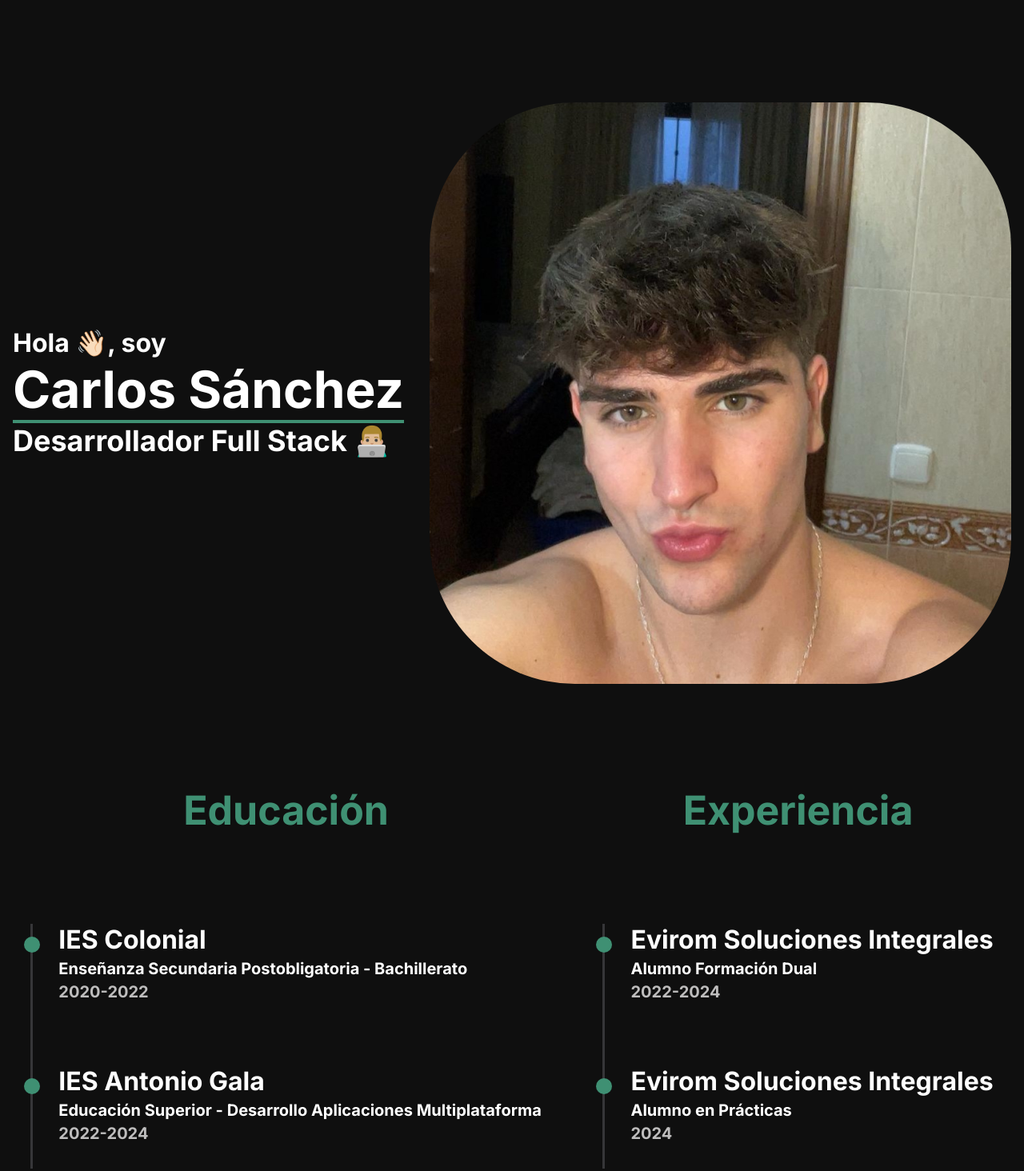
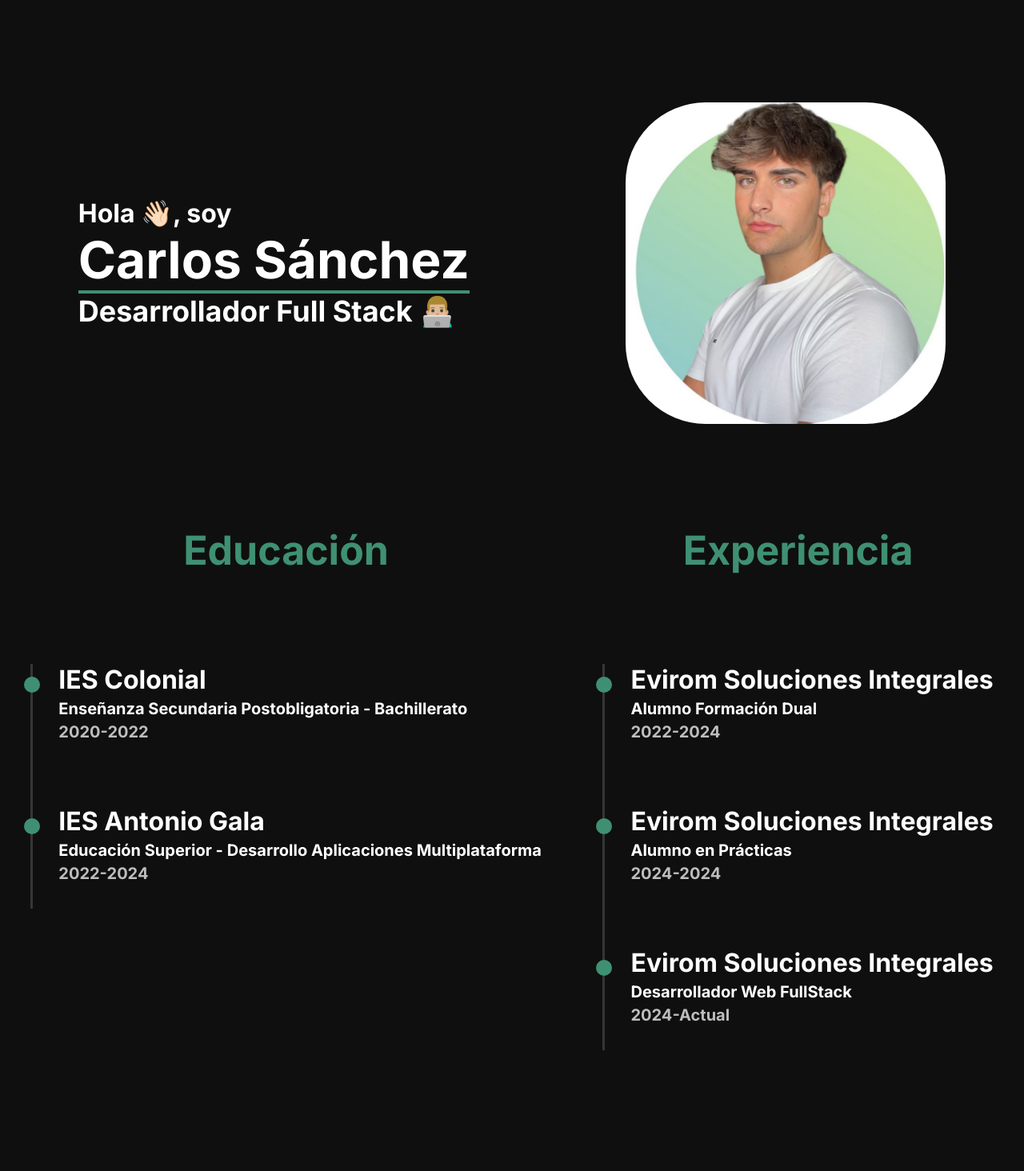
Before and after one commit to carlos0004/portafolio, a plain HTML site: page index.html in a window 1280 px wide. Shown: the part 160-1624 px from the top of the page at 80% size. Drawn offline with Linux system fonts and the light colour scheme.

Commit message:
cambio de foto y añadir experiencia

```diff
--- a/index.html
+++ b/index.html
@@ -30,7 +30,7 @@
             </div>
             <div class="side links">
                 <a href="https://github.com/carlos0004?tab=repositories" class="github link" target="_blank"></a>
-                <a href="www.linkedin.com/in/carlos0004" class="linkedin link" target="blank"></a>
+                <a href="https://www.linkedin.com/in/carlos0004" class="linkedin link" target="blank"></a>
             </div>
         </nav>
         <section id="sobremi">
@@ -47,7 +47,7 @@
 
             </div>
             <div class="photo">
-                <img src="img/yo.jpg" alt="">
+                <img src="img/img-portafolio.jpeg" alt="">
             </div>
         </section>
     </header>
@@ -84,7 +84,13 @@
                         <div class="circle"></div>
                         <div class="org">Evirom Soluciones Integrales </div>
                         <div class="position">Alumno en Prácticas</div>
-                        <div class="years">2024</div>
+                        <div class="years">2024-2024</div>
+                    </div>
+                    <div class="e-item">
+                        <div class="circle"></div>
+                        <div class="org">Evirom Soluciones Integrales </div>
+                        <div class="position">Desarrollador Web FullStack</div>
+                        <div class="years">2024-Actual</div>
                     </div>
                 </div>
             </div>
@@ -136,7 +142,12 @@
                         <div class="item mysql">MYSQL</div>
                     </div>
                     <div class="description">
-                        La tienda online de camisetas de fútbol que he desarrollado combina la pasión por el deporte rey con la comodidad de comprar desde casa. Con un diseño intuitivo y atractivo, los aficionados pueden encontrar una amplia gama de camisetas de sus equipos favoritos. Utilizando HTML, CSS, jQuery, AJAX, Bootstrap, DataTables, PHP y MySQL, he creado una plataforma robusta y escalable que garantiza una experiencia de usuario óptima y una gestión eficiente de productos, usuarios y pedidos. ¡Encuentra la camiseta perfecta para lucir tu pasión por el fútbol en cada partido!
+                        La tienda online de camisetas de fútbol que he desarrollado combina la pasión por el deporte rey
+                        con la comodidad de comprar desde casa. Con un diseño intuitivo y atractivo, los aficionados
+                        pueden encontrar una amplia gama de camisetas de sus equipos favoritos. Utilizando HTML, CSS,
+                        jQuery, AJAX, Bootstrap, DataTables, PHP y MySQL, he creado una plataforma robusta y escalable
+                        que garantiza una experiencia de usuario óptima y una gestión eficiente de productos, usuarios y
+                        pedidos. ¡Encuentra la camiseta perfecta para lucir tu pasión por el fútbol en cada partido!
                     </div>
                 </div>
                 <div class="project" id="frontend-mentor">
@@ -148,7 +159,12 @@
                         <div class="item ajax">Java Script</div>
                     </div>
                     <div class="description">
-                        He dedicado tiempo y esfuerzo a enfrentar y resolver los challenges de FrontEnd Mentor, los cuales ofrecen la oportunidad de imitar interfaces gráficas atractivas y funcionales. Utilizando HTML, CSS y JavaScript, he desarrollado soluciones que no solo replican fielmente el diseño propuesto, sino que también incorporan interactividad y funcionalidades para mejorar la experiencia del usuario. Estos proyectos me han permitido poner en práctica mis habilidades de desarrollo web.
+                        He dedicado tiempo y esfuerzo a enfrentar y resolver los challenges de FrontEnd Mentor, los
+                        cuales ofrecen la oportunidad de imitar interfaces gráficas atractivas y funcionales. Utilizando
+                        HTML, CSS y JavaScript, he desarrollado soluciones que no solo replican fielmente el diseño
+                        propuesto, sino que también incorporan interactividad y funcionalidades para mejorar la
+                        experiencia del usuario. Estos proyectos me han permitido poner en práctica mis habilidades de
+                        desarrollo web.
                     </div>
                 </div>
             </div>
--- a/styles/styles.css
+++ b/styles/styles.css
@@ -233,6 +233,7 @@ section .photo {
     display: flex;
     justify-content: center;
     align-items: center;
+    max-width: 25rem;
 
     & img {
         border-radius: 25%;
```
Also changed, not shown: img/39120603.jpg (deleted), img/img-portafolio.jpeg (added), img/unnamed.jpg (deleted), img/yo.jpg (deleted).
